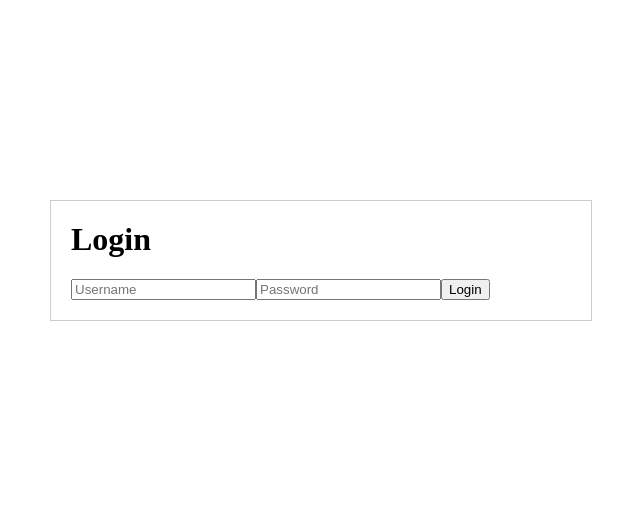
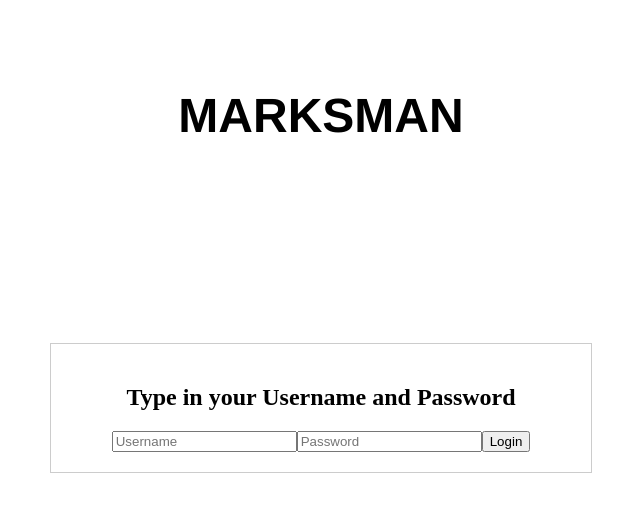
Before and after one commit to marmikpanchal/Marksman, a Vue app: page /#/login in a window 1280 px wide. Shown: the top 512 px of the page, without its empty margins (319-959 px from the left). Built offline with nearby package versions, Linux system fonts and the light colour scheme.

Commit message:
Styled Login Page Heading and Input Box

```diff
--- a/src/components/Login.vue
+++ b/src/components/Login.vue
@@ -1,9 +1,14 @@
 <template>
     <div id="login">
-        <h1>Login</h1>
-        <input type="text" name="username" v-model="input.username" placeholder="Username" />
-        <input type="password" name="password" v-model="input.password" placeholder="Password" />
-        <button type="button" v-on:click="login()">Login</button>
+        <div id="title">
+            <h1>MARKSMAN</h1>
+        </div>
+        <div id="inputBox">
+            <h2>Type in your Username and Password</h2>
+            <input type="text" name="username" v-model="input.username" placeholder="Username" />
+            <input type="password" name="password" v-model="input.password" placeholder="Password" />
+            <button type="button" v-on:click="login()">Login</button>
+        </div>
     </div>
 </template>
 
@@ -37,7 +42,21 @@
 </script>
 
 <style scoped>
-    #login {
+
+    h1 {
+        color: #000000;
+        font-family: Helvetica, 'Open Sans', Arial, sans-serif;
+        font-size: 48px;
+        font-weight: bold;
+    }
+
+    #title {
+        padding-top: 80px;
+        text-align: center;
+    }
+
+    #inputBox {
+        text-align: center;
         width: 500px;
         border: 1px solid #CCCCCC;
         background-color: #FFFFFF;
```
